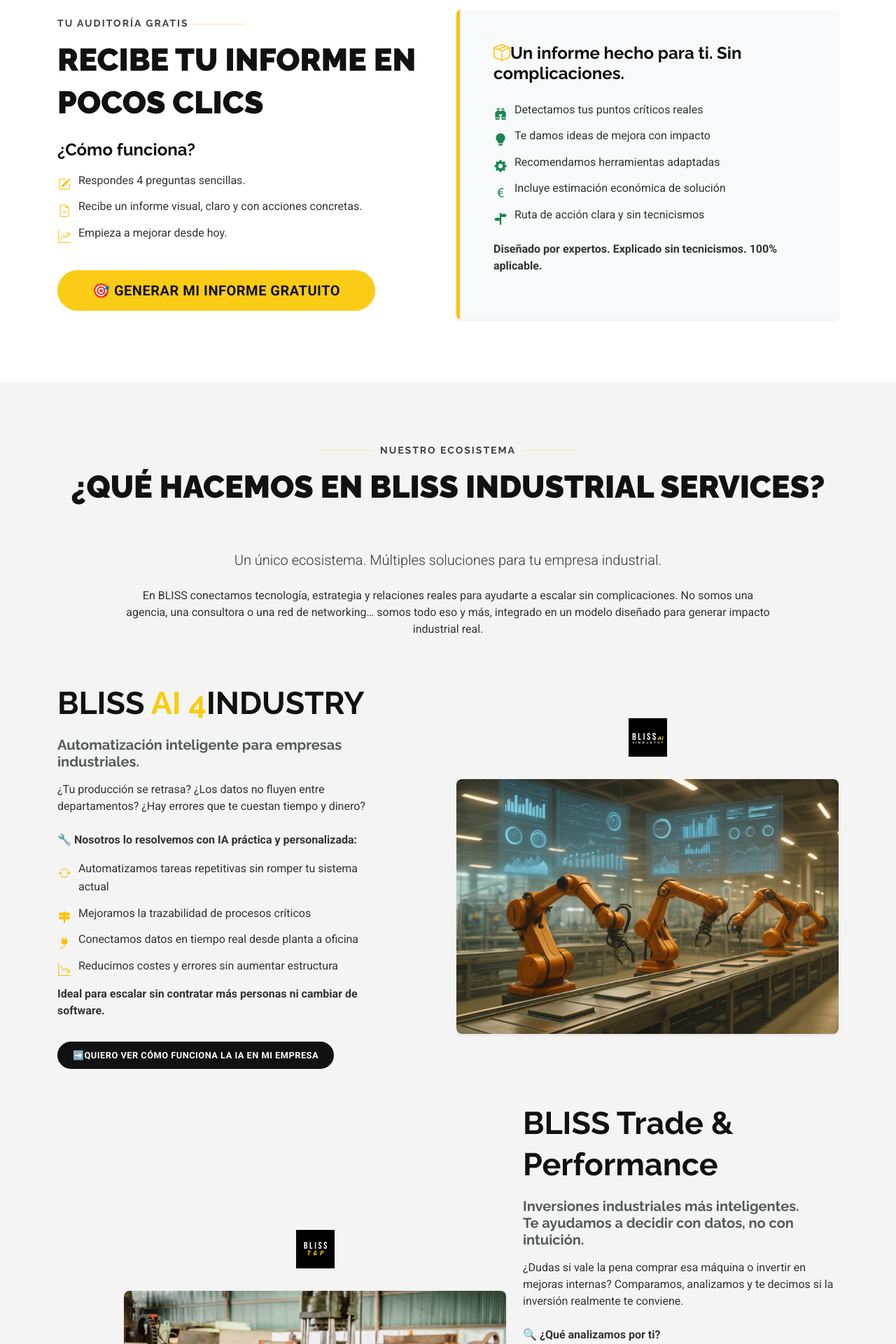
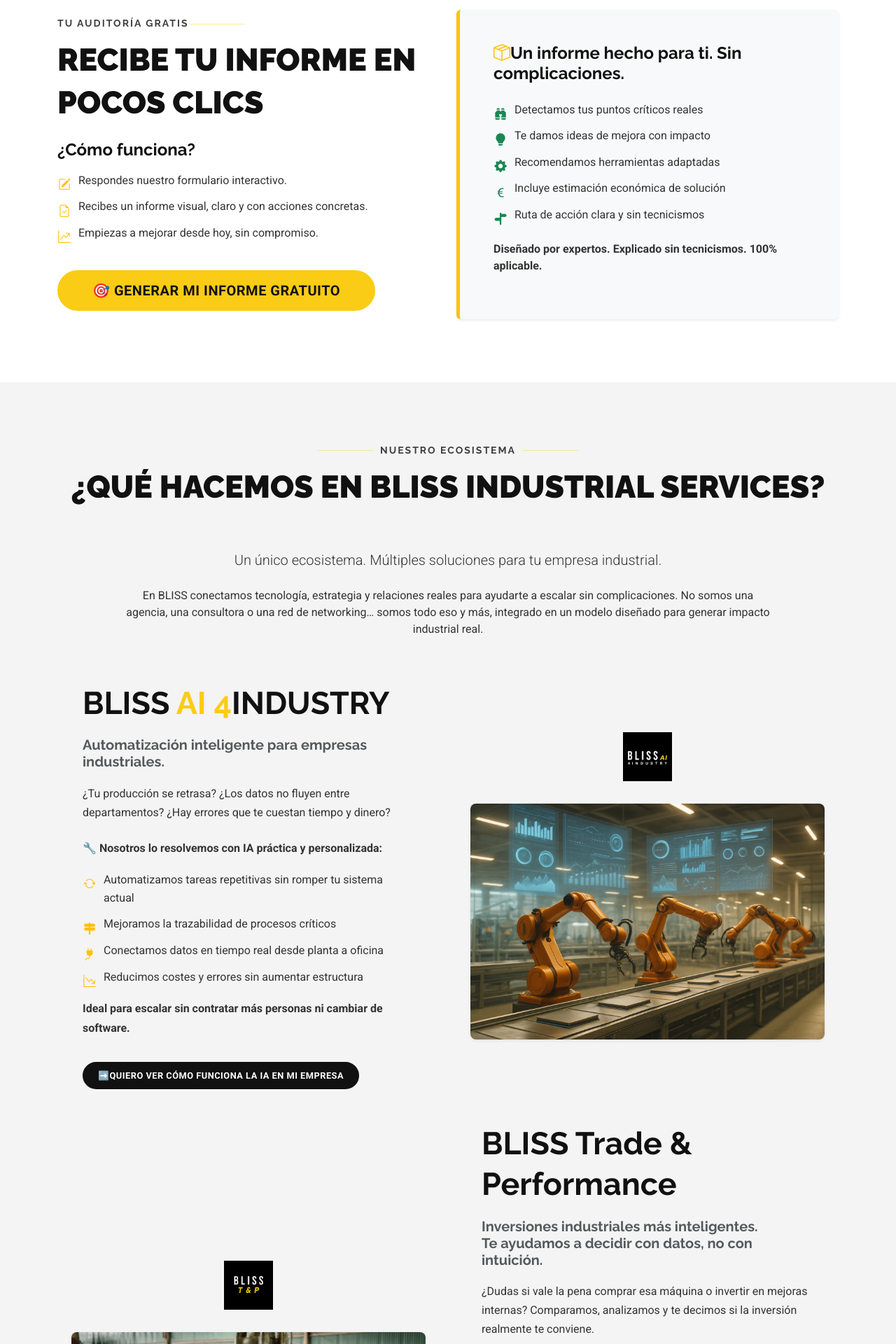
Before and after one commit to Noxorivm/bliss-industrial, a PHP site: page / in a window 1280 px wide. Shown: the part 1468-3388 px from the top of the page at 70% size. Run offline with PHP 8.4, Linux system fonts and the light colour scheme; some libraries are stand-ins or nearby versions.

Commit message:
Update final v1

```diff
--- a/assets/css/main.css
+++ b/assets/css/main.css
@@ -744,18 +744,27 @@ section,
 .service-block {
     margin-bottom: 5rem; /* Increased margin between blocks */
 }
-/* Apply consistent padding to text columns */
-.service-block .service-block-text {
-    padding-left: 3rem;   /* Add padding on the left */
-    padding-right: 3rem;  /* Add padding on the right */
+/* Apply consistent padding to text columns for separation */
+@media (min-width: 992px) {
+  .service-block .service-block-text {
+      padding-left: 3rem;
+      padding-right: 3rem;
+  }
+  /* Apply consistent padding to image columns for separation */
+  .service-block .service-block-image {
+      padding-left: 2rem;
+      padding-right: 2rem;
+  }
 }
 
-/* Apply consistent padding to image columns */
-.service-block .service-block-image {
-    padding-left: 2rem;   /* Add padding on the left */
-    padding-right: 2rem;  /* Add padding on the right */
+/* Fix for logo color and size */
+.service-block-logo-inline {
+    max-height: 70px; /* Increased logo size */
+    width: auto;
+    opacity: 1 !important; /* Ensure full opacity */
+    filter: none !important; /* Ensure no filter */
+    margin-bottom: 1rem;
 }
-
 
 .service-block h3.h2 {
      font-size: clamp(1.8rem, 4.5vw, 2.8rem);
@@ -764,13 +773,7 @@ section,
      font-weight: 900;
      color: var(--heading-color);
 }
-.service-block-logo-inline {
-    max-height: 55px; /* Adjusted size */
-    width: auto;
-    opacity: 1 !important; /* Ensure full opacity */
-    filter: none !important; /* Ensure no filter */
-    margin-bottom: 1rem;
-}
+
 
 /* Increase vertical spacing within text block */
 .service-block-text h4 {
@@ -790,7 +793,6 @@ section,
     .service-block.flex-row-reverse .col-lg-6.service-block-image { order: 2; } /* Image comes second */
 
     .service-block .col-lg-6 { /* Apply to both columns on mobile */
-        /* offset-lg-1: 0; */ /* Offset removed in HTML */
         text-align: center !important;
         flex-basis: auto; /* Reset basis */
         width: 100%;
@@ -1446,7 +1448,6 @@ section,
         flex-direction: column !important; /* Override flex-row-reverse */
     }
     .service-block .col-lg-6 { /* Apply to both columns on mobile */
-        /* offset-lg-1: 0; */ /* Offset removed in HTML */
         text-align: center !important;
         flex-basis: auto; /* Reset basis */
         width: 100%;
--- a/index.html
+++ b/index.html
@@ -13,17 +13,17 @@
 
   <!-- Open Graph / Facebook -->
   <meta property="og:type" content="website">
-  <meta property="og:url" content="https://blissindustrial.eu/">
+  <meta property="og:url" content="https://blissindustrial.eu/"> <!-- Actualiza si la URL final es diferente -->
   <meta property="og:title" content="Optimiza tu Empresa Industrial en 5 Minutos | Auditoría Gratuita - BLISS">
   <meta property="og:description" content="Recibe un diagnóstico automatizado y personalizado con propuestas reales para mejorar tus procesos, reducir costes y escalar sin complicaciones.">
-  <meta property="og:image" content="https://blissindustrial.eu/assets/img/og-image.jpg">
+  <meta property="og:image" content="https://blissindustrial.eu/assets/img/og-image.jpg"> <!-- Asegúrate que la imagen OG existe y es representativa -->
 
   <!-- Twitter -->
   <meta name="twitter:card" content="summary_large_image">
-  <meta name="twitter:url" content="https://blissindustrial.eu/">
+  <meta name="twitter:url" content="https://blissindustrial.eu/"> <!-- Actualiza si la URL final es diferente -->
   <meta name="twitter:title" content="Optimiza tu Empresa Industrial en 5 Minutos | Auditoría Gratuita - BLISS">
   <meta name="twitter:description" content="Recibe un diagnóstico automatizado y personalizado con propuestas reales para mejorar tus procesos, reducir costes y escalar sin complicaciones.">
-  <meta name="twitter:image" content="https://blissindustrial.eu/assets/img/og-image.jpg">
+  <meta name="twitter:image" content="https://blissindustrial.eu/assets/img/og-image.jpg"> <!-- Asegúrate que la imagen Twitter existe y es representativa -->
 
   <!-- Favicons -->
   <link href="assets/img/favicon.png" rel="icon">
@@ -63,7 +63,7 @@
             <li><a href="#hero" class="active">Inicio</a></li>
             <li><a href="#que-hacemos">Qué hacemos</a></li>
             <li><a href="#ecosistema-bliss">Ecosistema BLISS</a></li>
-            <li><a href="#contact-final">Contacto</a></li>
+            <li><a href="#contact-final">Contacto</a></li> <!-- Enlace al formulario restaurado -->
           </ul>
         </nav>
 
@@ -71,7 +71,6 @@
         <i class="mobile-nav-toggle mobile-nav-show bi bi-list"></i>
         <i class="mobile-nav-toggle mobile-nav-hide d-none bi bi-x"></i>
 
-        <!-- *** Header CTA ahora usa cta-principal *** -->
         <a class="cta-btn cta-principal" href="formulario.html">Auditoría Gratuita</a>
 
       </div>
@@ -91,7 +90,6 @@
           <h1 class="hero-title animate-onload-fadein">Optimiza tu empresa industrial en <span class="highlight">5 minutos</span></h1>
           <h2 class="hero-subtitle animate-onload-fadein-delay1">Recibe un <strong class="highlight">diagnóstico automatizado y personalizado</strong> con propuestas reales para mejorar tus procesos, reducir costes y escalar sin complicaciones.<br>Sin tecnicismos. Sin compromiso.</h2>
           <div class="mt-4 animate-onload-fadein-delay2">
-             <!-- *** Hero CTA ahora usa cta-principal *** -->
             <a href="formulario.html" class="btn-get-started cta-principal cta-hero-audit">➡️ Quiero mi auditoría gratuita</a>
           </div>
         </div>
@@ -142,11 +140,10 @@
                  </div>
                  <h4 class="mb-3">¿Cómo funciona?</h4>
                  <ul class="list-unstyled detail-list">
-                     <li><i class="bi bi-pencil-square text-warning"></i>Respondes 4 preguntas sencillas.</li>
-                     <li><i class="bi bi-file-earmark-check text-warning"></i>Recibe un informe visual, claro y con acciones concretas.</li>
-                     <li><i class="bi bi-graph-up-arrow text-warning"></i>Empieza a mejorar desde hoy.</li>
+                     <li><i class="bi bi-pencil-square text-warning"></i>Respondes nuestro formulario interactivo.</li>
+                     <li><i class="bi bi-file-earmark-check text-warning"></i>Recibes un informe visual, claro y con acciones concretas.</li>
+                     <li><i class="bi bi-graph-up-arrow text-warning"></i>Empiezas a mejorar desde hoy, sin compromiso.</li>
                  </ul>
-                 <!-- *** Botón ahora usa cta-principal *** -->
                  <a href="formulario.html" class="btn cta-principal mt-4 btn-lg px-5">🎯 Generar mi informe gratuito</a>
               </div>
               <div class="col-lg-6" data-aos="fade-left" data-aos-delay="100">
@@ -183,7 +180,7 @@
 
             <!-- Service: BLISS AI -->
             <div class="row service-block align-items-center gy-5 mb-5" data-aos="fade-right">
-                <div class="col-lg-5 text-center text-lg-start">
+                <div class="col-lg-6 service-block-text text-center text-lg-start"> <!-- Añadida clase -->
                      <h3 class="fw-bold interactive-title mb-3 h2">BLISS <span class="highlight">AI 4</span>INDUSTRY</h3>
                      <h4 class="text-muted fw-normal fs-5 mb-3">Automatización inteligente para empresas industriales.</h4>
                      <p>¿Tu producción se retrasa? ¿Los datos no fluyen entre departamentos? ¿Hay errores que te cuestan tiempo y dinero?</p>
@@ -195,10 +192,9 @@
                         <li><i class="bi bi-graph-down-arrow text-warning"></i> Reducimos costes y errores sin aumentar estructura</li>
                      </ul>
                      <p class="mt-3"><strong>Ideal para escalar sin contratar más personas ni cambiar de software.</strong></p>
-                      <!-- *** Botón ahora usa cta-principal (aunque es oscuro) *** -->
                      <a href="formulario.html" class="btn btn-dark cta-principal cta-principal-dark mt-3 btn-card-detail"><strong>➡️Quiero ver cómo funciona la IA en mi empresa</strong></a>
                 </div>
-                <div class="col-lg-6 offset-lg-1">
+                <div class="col-lg-6 service-block-image"> <!-- Añadida clase -->
                     <div class="text-center mb-3">
                          <img src="assets/img/logo-bliss-ai.jfif" alt="BLISS AI Logo" class="service-block-logo-inline">
                     </div>
@@ -208,7 +204,7 @@
 
             <!-- Service: BLISS Trade & Performance -->
             <div class="row service-block align-items-center gy-5 mb-5 flex-row-reverse" data-aos="fade-left">
-                <div class="col-lg-5 text-center text-lg-start">
+                <div class="col-lg-6 service-block-text text-center text-lg-start"> <!-- Añadida clase -->
                      <h3 class="fw-bold interactive-title mb-3 h2">BLISS Trade & Performance</h3>
                      <h4 class="text-muted fw-normal fs-5 mb-3">Inversiones industriales más inteligentes.<br>Te ayudamos a decidir con datos, no con intuición.</h4>
                      <p>¿Dudas si vale la pena comprar esa máquina o invertir en mejoras internas? Comparamos, analizamos y te decimos si la inversión realmente te conviene.</p>
@@ -225,7 +221,7 @@
                      <p class="mt-3"><strong>Ideal si estás evaluando nuevas inversiones o quieres sacar más partido a tu fábrica.</strong></p>
                      <a href="#contact-final" class="btn btn-outline-dark mt-3 btn-card-detail">Consultar Análisis <i class="bi bi-arrow-right-short"></i></a>
                  </div>
-                 <div class="col-lg-6 offset-lg-1">
+                 <div class="col-lg-6 service-block-image"> <!-- Añadida clase -->
                      <div class="text-center mb-3">
                         <img src="assets/img/logo3.jfif" alt="BLISS Trade & Performance Logo" class="service-block-logo-inline">
                     </div>
@@ -235,7 +231,7 @@
 
             <!-- Service: BLISS Executive -->
             <div class="row service-block align-items-center gy-5 mb-5" data-aos="fade-right">
-                 <div class="col-lg-5 text-center text-lg-start">
+                 <div class="col-lg-6 service-block-text text-center text-lg-start"> <!-- Añadida clase -->
                      <h3 class="fw-bold interactive-title mb-3 h2">BLISS Executive</h3>
                      <h4 class="text-muted fw-normal fs-5 mb-3">Eventos exclusivos para empresarios industriales con visión.</h4>
                      <p>¿Quieres conocer a otros empresarios como tú para compartir ideas, soluciones... o incluso nuevos negocios?</p>
@@ -249,7 +245,6 @@
                      </ul>
                      <p class="mt-3"><strong>🧠 Diseñamos cada evento para que te lleves mucho más que contactos.</strong></p>
                      <p class="mt-4"><strong>📩 ¿Te gustaría venir al primero?</strong><br>Apúntate a nuestra newsletter y serás el primero en enterarte cuando abramos plazas.</p>
-                     <!-- *** Botón ahora usa cta-principal *** -->
                      <button type="button" id="executive-newsletter-btn" class="btn cta-principal mt-3 btn-card-detail">
                         <strong>👉 Quiero recibir invitación para el primer evento</strong>
                      </button>
@@ -265,7 +260,7 @@
                         </form>
                      </div>
                  </div>
-                 <div class="col-lg-6 offset-lg-1">
+                 <div class="col-lg-6 service-block-image"> <!-- Añadida clase -->
                      <div class="text-center mb-3">
                         <img src="assets/img/logo4.jfif" alt="BLISS Executive Logo" class="service-block-logo-inline">
                     </div>
@@ -279,7 +274,6 @@
                     <h3 class="fw-bold interactive-title mb-3 h2">¿Qué es el ecosistema BLISS?</h3>
                     <p><strong>BLISS Industrial Services es un ecosistema de servicios diseñado para acompañar a las empresas industriales en su transformación real.</strong></p>
                     <p>No trabajamos desde la teoría, sino con soluciones concretas y conectadas para generar impacto. Cada unidad resuelve un reto clave: automatización, eficiencia, estrategia o conexiones. Pero cuando se combinan, crean algo más poderoso: una red de valor que multiplica resultados. Un modelo pensado para escalar de forma más simple, rentable y humana.</p>
-                    <!-- *** Botón ahora usa cta-principal *** -->
                     <a href="formulario.html" class="btn cta-principal mt-4"><strong>🔗 Descubre cómo encaja BLISS en tu empresa.</strong></a>
                      <p class="mt-3 text-muted small">Empieza por una auditoría gratuita y conecta con todo lo que podemos hacer juntos.</p>
                 </div>
@@ -304,27 +298,38 @@
               <div class="swiper-slide">
                 <img src="assets/img/clients/xteach_logo.png" class="img-fluid client-logo-img" alt="XTEACH">
               </div>
+               <!-- === Logos Placeholders Re-añadidos === -->
+               <div class="swiper-slide">
+                  <img src="https://via.placeholder.com/150x60/CCCCCC/969696?text=Cliente+3" class="img-fluid client-logo-img" alt="Cliente Placeholder 3">
+               </div>
+                <div class="swiper-slide">
+                  <img src="https://via.placeholder.com/150x60/CCCCCC/969696?text=Cliente+4" class="img-fluid client-logo-img" alt="Cliente Placeholder 4">
+               </div>
+                <div class="swiper-slide">
+                  <img src="https://via.placeholder.com/150x60/CCCCCC/969696?text=Cliente+5" class="img-fluid client-logo-img" alt="Cliente Placeholder 5">
+               </div>
+              <!-- === Fin Logos Placeholders === -->
             </div>
              <div class="swiper-pagination client-pagination"></div>
           </div>
         </div>
       </section>
 
-      <!-- ======= Section 7: CTA Final (Simplified Contact Form) ======= -->
+      <!-- ======= Section 7: CTA Final (Formulario Restaurado) ======= -->
       <section id="contact-final" class="contact section light-background">
         <div class="container" data-aos="fade-up">
 
           <div class="section-title">
             <h2>¿Y SI EMPEZAMOS HOY MISMO?</h2>
-            <p>Recibe tu <span class="highlight-dark">Auditoría Gratuita</span></p>
-            <p class="lead fs-6 fw-normal text-muted mt-3">Mejorar tu empresa nunca había sido tan fácil.</p>
+            <p>Pide tu <span class="highlight-dark">Auditoría Gratuita</span> o Contáctanos</p>
+            <p class="lead fs-6 fw-normal text-muted mt-3">Usa el formulario interactivo (<a href="formulario.html">Auditoría Gratuita</a>) o déjanos un mensaje aquí.</p>
           </div>
 
-          <div class="row gy-4 mt-4 justify-content-center">
+          <div class="row gy-4 mt-4 justify-content-center"> <!-- Centrado por si acaso -->
 
-            <div class="col-lg-8" data-aos="fade-up" data-aos-delay="100">
+             <!-- *** Formulario Restaurado *** -->
+            <div class="col-lg-8" data-aos="fade-up" data-aos-delay="100"> <!-- Cambiado col-lg-7 a col-lg-8 para centrar mejor -->
               <form action="forms/contact.php" method="POST" class="php-email-form p-4 p-lg-5 bg-white rounded shadow-sm h-100">
-                <p class="text-center mb-4 small text-muted">Rellena estos datos y nos pondremos en contacto para iniciar tu auditoría gratuita.</p>
                 <div class="row gy-4">
                   <div class="col-md-6">
                     <label for="final_nombre_contacto" class="form-label">Nombre Contacto *</label>
@@ -338,24 +343,28 @@
                      <label for="final_nombre_empresa" class="form-label">Nombre Empresa *</label>
                     <input type="text" name="nombre_empresa" id="final_nombre_empresa" class="form-control" required>
                   </div>
+                   <!-- Eliminados campos de sector y localización simplificados -->
                   <div class="col-12">
-                     <label for="final_mensaje" class="form-label">Tu mensaje (Opcional)</label>
-                     <textarea name="mensaje" id="final_mensaje" class="form-control" rows="4" placeholder="¿Alguna pregunta adicional antes de la auditoría?"></textarea>
-                     <input type="hidden" name="servicio_interes" value="Auditoría Gratuita (CTA Final)">
-                     <input type="hidden" name="sector_empresa" value="No Aplicable (CTA Final)">
+                     <label for="final_mensaje" class="form-label">Tu mensaje *</label>
+                     <textarea name="mensaje" id="final_mensaje" class="form-control" rows="5" placeholder="¿En qué podemos ayudarte?" required></textarea>
+                      <!-- Campos ocultos para identificar el origen si es necesario -->
+                     <input type="hidden" name="servicio_interes" value="Contacto General (Formulario Final)">
+                     <input type="hidden" name="sector_empresa" value="No Aplicable (Formulario Final)">
                   </div>
 
                   <div class="col-12 text-center">
                     <div class="loading">Cargando...</div>
                     <div class="error-message"></div>
-                    <div class="sent-message">¡Solicitud recibida! Gracias, te contactaremos pronto.</div>
-                     <!-- *** Botón ahora usa cta-principal *** -->
-                    <button type="submit" class="btn cta-principal btn-lg px-5">➡️ Quiero mi auditoría gratuita</button>
+                    <div class="sent-message">¡Mensaje enviado! Gracias, te contactaremos pronto.</div>
+                     <!-- Usamos cta-principal -->
+                    <button type="submit" class="btn cta-principal btn-lg px-5">➡️ Enviar Mensaje</button>
                   </div>
 
                 </div>
               </form>
             </div>
+             <!-- *** Fin Formulario Restaurado *** -->
+
           </div>
         </div>
       </section>
@@ -486,48 +495,6 @@
         }
       });
 
-      // Contact Form - Show/Hide "Otro Sector" field (Only for FINAL contact form)
-      const finalSectorSelect = document.getElementById('sector_empresa'); // Use ID from final form
-      const finalOtroSectorDiv = document.getElementById('otroSectorDiv');
-      const finalOtroSectorInput = document.getElementById('otroSectorInput');
-
-      if (finalSectorSelect && finalOtroSectorDiv && finalOtroSectorInput) { // Check elements exist
-        finalSectorSelect.addEventListener('change', function () {
-          if (this.value === 'Otro') {
-            finalOtroSectorDiv.style.display = 'block';
-            finalOtroSectorInput.setAttribute('required', '');
-            requestAnimationFrame(() => {
-                finalOtroSectorDiv.style.maxHeight = finalOtroSectorInput.scrollHeight + 30 + 'px';
-                finalOtroSectorDiv.style.opacity = '1';
-                finalOtroSectorDiv.style.marginTop = '1rem';
-            });
-             setTimeout(() => { finalOtroSectorInput.focus(); }, 350);
-          } else {
-             finalOtroSectorDiv.style.opacity = '0';
-             finalOtroSectorDiv.style.maxHeight = '0';
-             finalOtroSectorDiv.style.marginTop = '0';
-            setTimeout(() => {
-                finalOtroSectorInput.removeAttribute('required');
-                finalOtroSectorInput.value = '';
-            }, 300);
-          }
-        });
-         // Initial state check
-         if (finalSectorSelect.value === 'Otro') {
-             finalOtroSectorDiv.style.display = 'block';
-             finalOtroSectorDiv.style.maxHeight = finalOtroSectorInput.scrollHeight + 30 + 'px';
-             finalOtroSectorDiv.style.opacity = '1';
-             finalOtroSectorDiv.style.marginTop = '1rem';
-             finalOtroSectorInput.setAttribute('required', '');
-         } else {
-             finalOtroSectorDiv.style.display = 'block';
-             finalOtroSectorDiv.style.maxHeight = '0';
-             finalOtroSectorDiv.style.opacity = '0';
-             finalOtroSectorDiv.style.marginTop = '0';
-             finalOtroSectorInput.removeAttribute('required');
-         }
-      }
-
       // ========================================================
       // === Script para el botón/formulario Newsletter de BLISS Executive ===
       // ========================================================
@@ -542,18 +509,15 @@
                    // Ocultar
                    executiveFormDiv.style.maxHeight = '0';
                    executiveFormDiv.style.opacity = '0';
-                   // Opcional: set display none after transition
-                   // setTimeout(() => { executiveFormDiv.style.display = 'none'; }, 300);
                } else {
                    // Mostrar
-                   executiveFormDiv.style.display = 'block'; // Set display before calculating height
-                   requestAnimationFrame(() => { // Ensure display is set before height calculation
+                   executiveFormDiv.style.display = 'block';
+                   requestAnimationFrame(() => {
                        executiveFormDiv.style.maxHeight = executiveFormDiv.scrollHeight + 'px';
                        executiveFormDiv.style.opacity = '1';
                    });
-                   // Focus en el input de email
                     const emailInput = executiveFormDiv.querySelector('input[type="email"]');
-                    if(emailInput) setTimeout(() => emailInput.focus(), 100); // Focus slightly delayed
+                    if(emailInput) setTimeout(() => emailInput.focus(), 100);
                }
            });
        }
```
